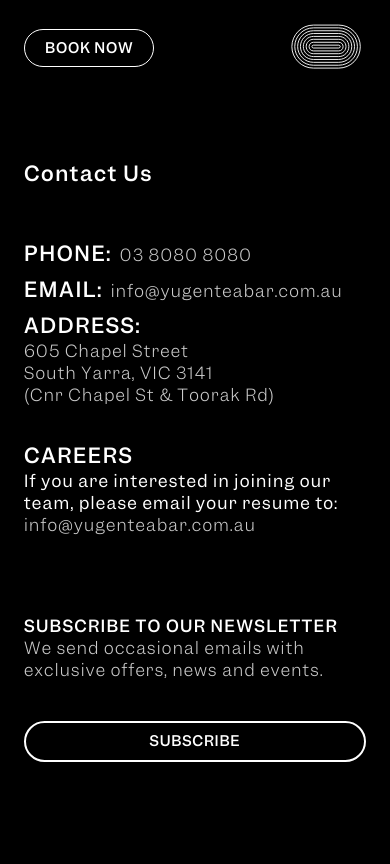
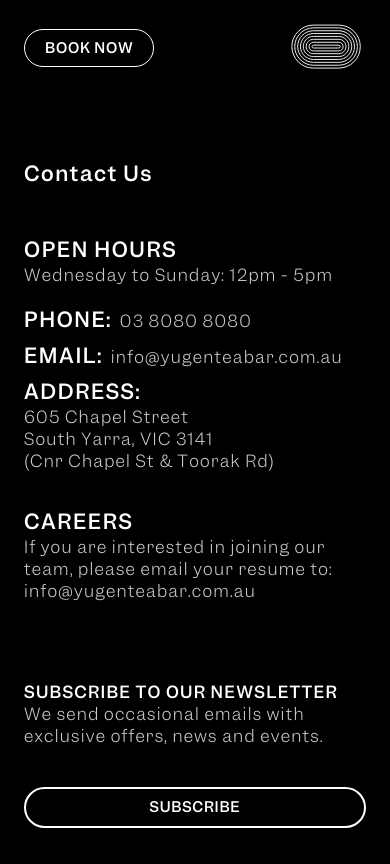
Before and after one commit to yugenteabar/teabar, a Jekyll site: the page built from contact.md, in a window 390 px wide and 1400 px high, cut to the strip 0-864 px from the top of the window. Built offline with Jekyll 4.4.1, drawn with Linux system fonts in a browser that asks for light colours.

Commit message:
add Privacy policy PDF and update contact page

```diff
--- a/_includes/nav.html
+++ b/_includes/nav.html
@@ -119,7 +119,7 @@
         <a href="/contact" class="nav-link animate__animated animate__fadeIn">
           Contact
         </a>
-        <a href="/terms" class="nav-link animate__animated animate__fadeIn">
+        <a target="_blank" href="/pdf/LK Hospitality Privacy Policy.pdf" class="nav-link animate__animated animate__fadeIn">
           Terms & conditions
         </a>
         <a class="nav-link animate__animated animate__fadeIn" href="https://restaurant-lime-xi.vercel.app?a=hidden"
--- a/_layouts/contact.html
+++ b/_layouts/contact.html
@@ -7,11 +7,12 @@
 {% include nav.html %}
 
 <main class="container mx-auto pt-40 pb-28 flex flex-col md:flex-row items-center justify-between">
-  <div class="md:w-1/2 sm:pr-32">
+  <div class="md:w-3/5">
     <h1 class="page-title mb-12 animate__animated animate__fadeInUp">Contact us</h1>
 
+    <div class="flex flex-col md:flex-row items-start justify-between lg:pt-8">
       <!-- contact info -->
-    <div class="contact-info lg:pt-8">
+      <div class="contact-info order-2 md:order-1">
         <div class="flex items-center py-1 animate__animated animate__fadeInUp animate__delay-1s">
           <div class="contact-label pr-2 md:pr-4">
             Phone:
@@ -51,7 +52,19 @@
         </div>
       </div>
 
-    <div class="mt-8">
+      <!-- open hours -->
+      <div class="pb-4 md:pb-0 md:pr-16 order-1 md:order-2 animate__animated animate__fadeInUp animate__delay-1s">
+        <div class="contact-label">
+          Open Hours
+        </div>
+        <div class="open-hours-value">
+          Wednesday to Sunday: <br class="hidden md:block"> 12pm - 5pm
+        </div>
+      </div>
+    </div>
+
+    <!-- Careers -->
+    <div class="mt-8 sm:pr-32">
       <h3 class="careers-title animate__animated animate__fadeInUp animate__delay-1s">
         Careers
       </h3>
@@ -67,7 +80,7 @@
     </div>
 
     <!-- subscribe -->
-    <div class="mt-20">
+    <div class="mt-20 sm:pr-32">
       <h2 class="subscribe-title animate__animated animate__fadeInUp animate__delay-1s">
         Subscribe to Our Newsletter
       </h2>
@@ -85,7 +98,7 @@
   </div>
 
   <!-- map -->
-  <div class="w-full md:w-1/2 md:pl-24 mt-20 sm:mt-0">
+  <div class="w-full md:w-2/5 md:pl-12 mt-20 sm:mt-0">
     <div class="contact-map rounded-3xl overflow-hidden animate__animated animate__fadeIn animate__delay-1s">
       <iframe
         src="https://www.google.com/maps/embed?pb=!1m18!1m12!1m3!1d3150.9001107194176!2d144.99328921531944!3d-37.839224279747874!2m3!1f0!2f0!3f0!3m2!1i1024!2i768!4f13.1!3m3!1m2!1s0x6ad64372cb54f993%3A0x9879c42777bd81a1!2sYugen%20Tea%20Bar!5e0!3m2!1ssr!2srs!4v1662215970142!5m2!1ssr!2srs"
--- a/css/style.css
+++ b/css/style.css
@@ -456,9 +456,12 @@
   font-size: 20px;
   line-height: 28px;
   letter-spacing: 0.08em;
+  font-weight: 300;
+  color: rgba(255,255,255,0.8);
 }
 
-#contact .contact-value a {
+#contact .contact-value a,
+#contact .open-hours-value {
   font-size: 20px;
   font-weight: 300;
   line-height: 28px;
@@ -944,7 +947,8 @@
     border: 2px solid #fff;
   }
 
-  #contact .careers-text {
+  #contact .careers-text,
+  #contact .open-hours-value {
     font-size: 16px;
     line-height: 22px;
   }
```
Also changed, not shown: 1 other file. Lines whose indentation alone changed are shown as unchanged.
